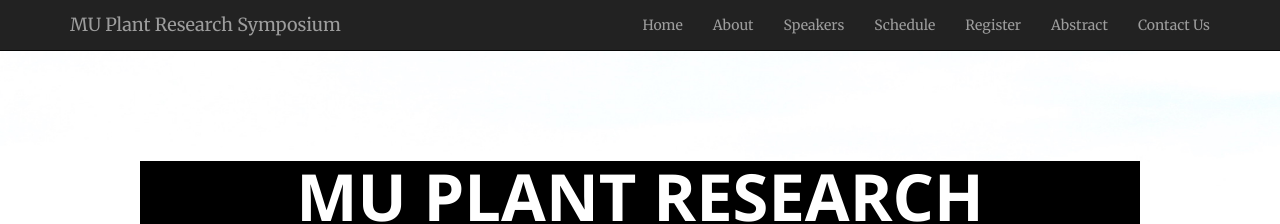
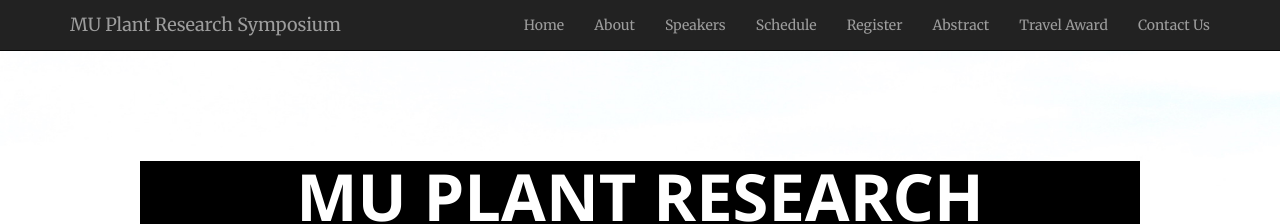
Before and after one commit to mupioneersymposium/mupioneersymposium.github.io, a Jekyll site: the page built from index.html, in a window 1280 px wide. Shown: the top 224 px of the page. Built offline with Jekyll 4.4.1, drawn with Linux system fonts in a browser that asks for light colours.

Commit message:
Update nav.html

```diff
--- a/_includes/nav.html
+++ b/_includes/nav.html
@@ -33,6 +33,9 @@
                     <a class="page-scroll" href="abstract.html">Abstract</a>
                 </li>
                 <li>
+                    <a class="page-scroll" href="travel.html">Travel Award</a>
+                </li>
+                <li>
                     <a class="page-scroll" href="index.html#contact">Contact Us</a>
                 </li>
             </ul>
```
